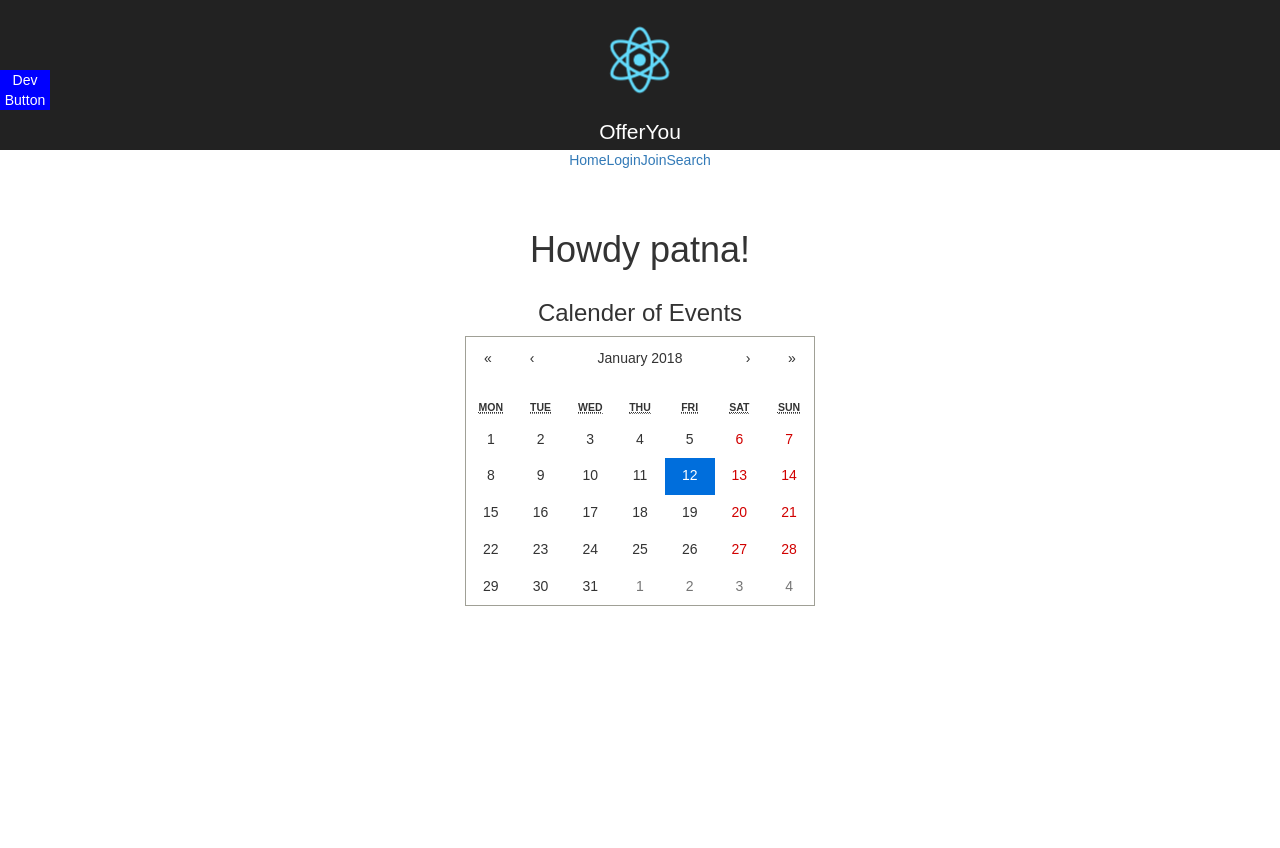
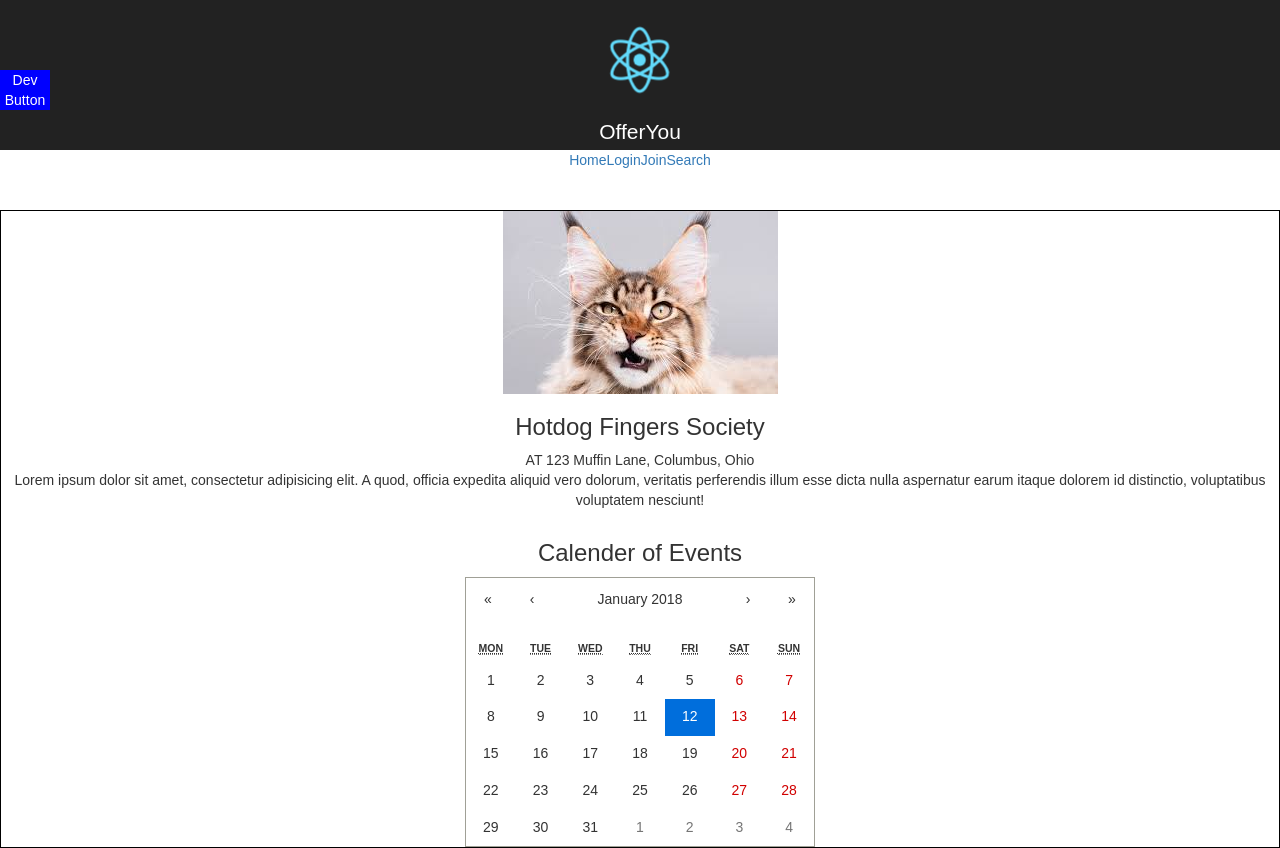
Before and after one commit to chingu-voyage3/bears-12, a React (Create React App) app in the folder client/: page /profile/1 in a window 1280 px wide. Before the commit the page ends 800 px from the top, so only its background shows below. Built offline with nearby package versions, Linux system fonts and the light colour scheme.

Commit message:
Refactored code

```diff
--- a/client/src/components/Profile.js
+++ b/client/src/components/Profile.js
@@ -1,6 +1,6 @@
 import React from 'react'
-/* import PropTypes from 'prop-types'
-import { Link } from 'react-router-dom'; Commented out until used to remove error messages */
+import { Link } from 'react-router-dom';
+import CalendarContainer from "../container/CalendarContainer";
 import image from '../img/download.jpeg'
 
 const Profile = (props) => {
@@ -10,6 +10,9 @@ const Profile = (props) => {
       <h3>{props.data.name}</h3>
       <span style={ { display: 'block'} }>AT {props.data.location.address} </span>
       <p>{props.data.description}</p>
+      {
+        props.data.userType === 'Non-Profit' ? <CalendarContainer /> : null
+      }
     </div>
   )
 }
--- a/client/src/container/NonprofitUserContainer.js
+++ /dev/null
@@ -1,21 +0,0 @@
-import React, { Component } from 'react';
-
-
-export class NonprofitUser extends Component{
-
-
-	render(){
-
-		return(
-			<div>
-				<h1>Howdy patna!</h1>
-			</div>
-		)
-	}
-
-
-
-
-}
-
-export default NonprofitUser;
--- a/client/src/container/ProfileContainer.js
+++ b/client/src/container/ProfileContainer.js
@@ -1,7 +1,6 @@
 import React, { Component } from 'react';
-import Profile from "../components/Profile.js";
-import CalendarContainer from "../container/CalendarContainer.js";
-import NonprofitUserContainer from "./NonprofitUserContainer";
+import Profile  from "../components/Profile";
+
 /**
  * ProfileContainer
  */
@@ -18,30 +17,9 @@ export class ProfileContainer extends Component { // eslint-disable-line react/p
       },
       userid: 1
     };
-    let profile = null;
-    if( mockData.userType === 'Non-Profit'){
-      profile =
-      <div>
-          <NonprofitUserContainer />
-          <CalendarContainer/>
-      </div>
-
-    } else {
-      profile =
-      <div>
-        {
-          mockData.map((data, idx) => {
-            return <Profile key={idx} data={data} />
-          })
-        }
-
-      </div>
-    }
 
     return (
-      <div>
-      {profile}
-      </div>
+      <Profile data={ mockData }/>
     );
   }
 }
```
Also changed, not shown: 1 other file (tests, documents, lock files or other folders).
